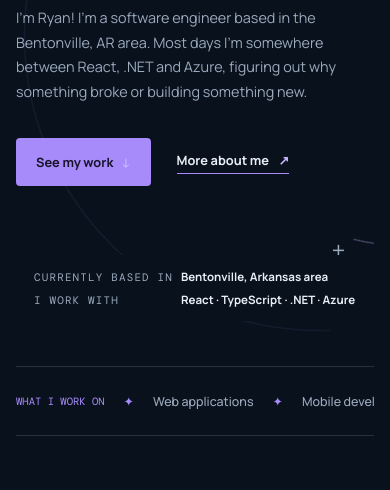
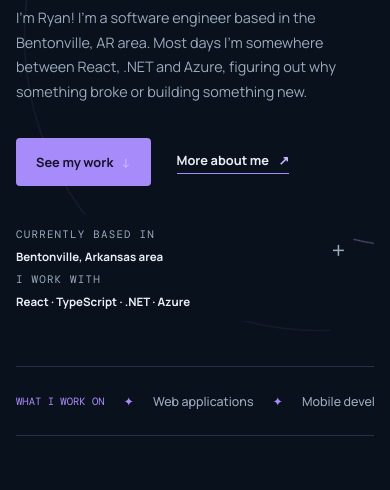
Before and after one commit to rclarkperez/Ryan-Clark-Porfolio, a website: page index.html in a window 390 px wide. Shown: the part 354-844 px from the top of the page. Drawn offline with nearby package versions, Linux system fonts and the light colour scheme.

Commit message:
Fix mobile

```diff
--- a/index.css
+++ b/index.css
@@ -576,9 +576,11 @@ footer {
     left: 0;
     right: auto;
     bottom: 45px;
-    width: 100%;
-    grid-template-columns: auto 1fr;
-    align-items: center;
+    width: min(100%, 300px);
+    grid-template-columns: 1fr;
+    align-items: start;
+    padding: 12px 0;
+    text-align: left;
   }
   .hero-note .note-rule {
     display: none;
```
